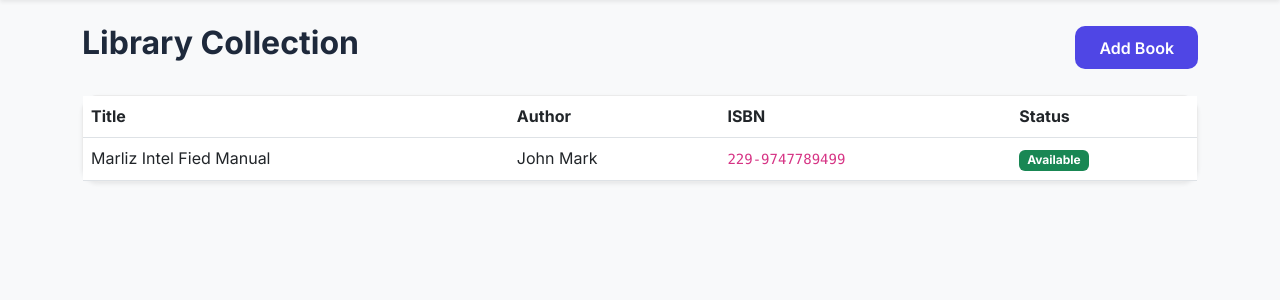
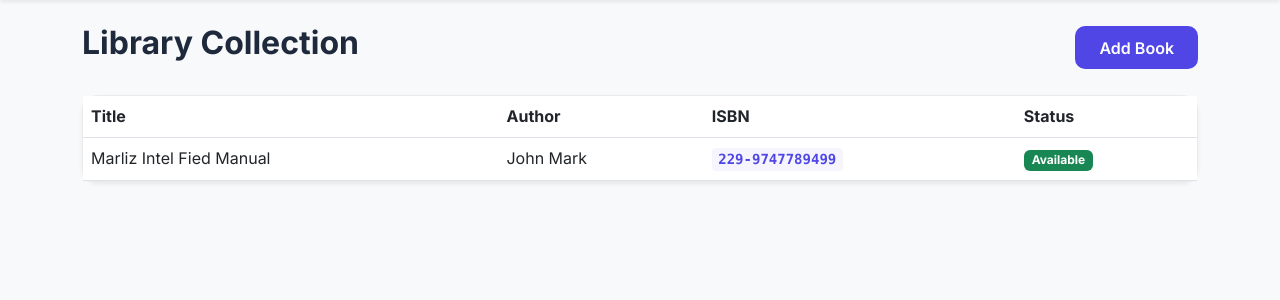
Before and after one commit to Markjohns1/libmanagementsys, a Flask app: page /books in a window 1280 px wide. Shown: the part 71-371 px from the top of the page. Run offline with Flask 3, Linux system fonts and the light colour scheme; data comes from the database, SQL or seed files in the repository; both versions use the stored data as it was after the commit.

Commit message:
UI: Refined ISBN display styling to match the indigo theme

```diff
--- a/static/css/style.css
+++ b/static/css/style.css
@@ -100,3 +100,12 @@
         margin-bottom: 5px;
     }
 }
+
+/* --- PROFESSIONAL CODE TAGS (ISBN) --- */
+code {
+    color: var(--primary-color) !important;
+    background-color: rgba(79, 70, 229, 0.05);
+    padding: 0.2rem 0.4rem;
+    border-radius: 4px;
+    font-weight: 600;
+}
```
Also changed, not shown: instance/library.db.
